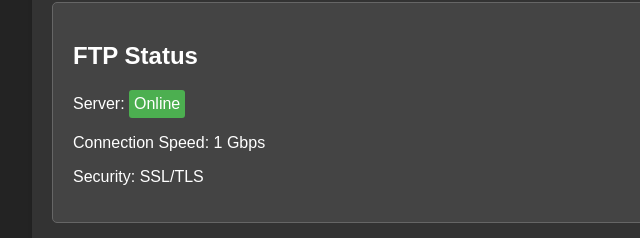
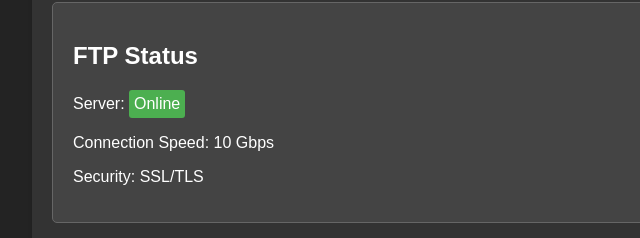
Before and after one commit to dmm1/SLPT, a plain HTML site: page ftp/index.html in a window 1280 px wide. Shown: the part 511-749 px from the top of the page, 188-828 px from the left. Drawn offline with Linux system fonts and the light colour scheme.

Commit message:
AUTO: Copying posts from source with message: Merge branch 'main' of https://github.com/dmm1/designbeat

```diff
--- a/ftp/index.html
+++ b/ftp/index.html
@@ -33,7 +33,7 @@
   <div class="ftp-status">
     <h2>FTP Status</h2>
     <p>Server: <span class="online">Online</span></p>
-    <p>Connection Speed: 1 Gbps</p>
+    <p>Connection Speed: 10 Gbps</p>
     <p>Security: SSL/TLS</p>
   </div>
 </div>
```
